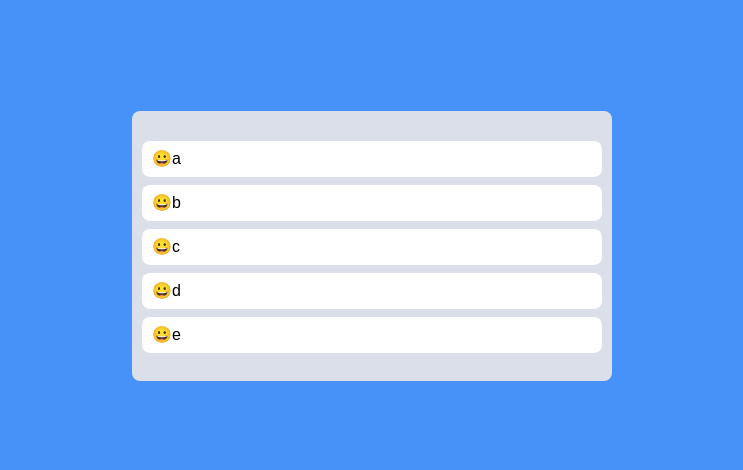
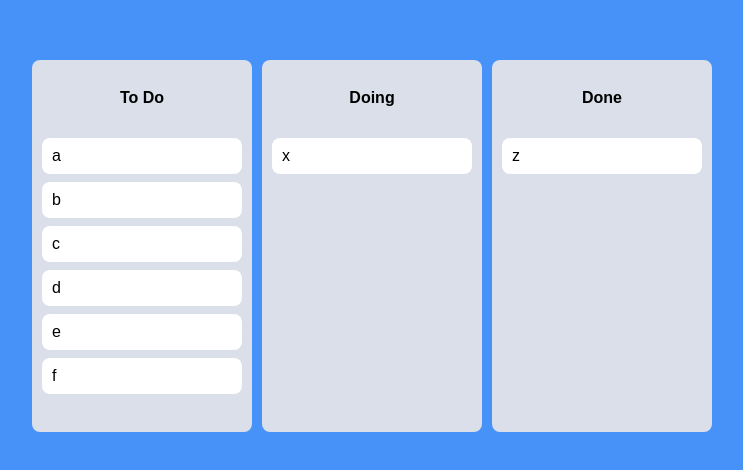
Before and after one commit to JUNG-EUN1997/react-todo, a React (Create React App) app: page / in a window 1280 px wide. Shown: the part 154-624 px from the top of the page, without its empty margins (268-1011 px from the left). Built offline with nearby package versions, Linux system fonts and the light colour scheme.

Commit message:
category추가, 리팩토링

```diff
--- a/src/App.tsx
+++ b/src/App.tsx
@@ -8,10 +8,12 @@
 } from "react-beautiful-dnd";
 import { useRecoilState } from "recoil";
 import { toDoState } from "./atoms";
+import DraggableCard from "./Component/DraggableCard";
+import Board from "./Component/Board";
 
 const Wrapper = styled.div`
   display: flex;
-  max-width: 480px;
+  max-width: 680px;
   width: 100%;
   margin: 0 auto;
   justify-content: center;
@@ -22,71 +24,51 @@
 const Boards = styled.div`
   display: grid;
   width: 100%;
-  grid-template-columns: repeat(1, 1fr);
+  gap: 10px;
+  grid-template-columns: repeat(3, 1fr);
 `;
 
-const Board = styled.div`
-  background-color: ${(props) => props.theme.boardColor};
-  padding: 20px 10px;
-  padding-top: 30px;
-  border-radius: 8px;
-  min-height: 100px;
-`;
-
-const Card = styled.div`
-  background-color: ${(props) => props.theme.cardColor};
-  border-radius: 8px;
-  padding: 10px;
-  margin-bottom: 8px;
-`;
-
-// recoil 작업 들어가기 #6.5 Reordering
 function App() {
   const [toDos, setToDos] = useRecoilState(toDoState);
-  const onDragEnd = ({ destination, source, draggableId }: DropResult) => {
-    //dragging finish event
-    console.log(draggableId);
+  const onDragEnd = (info: DropResult) => {
+    console.log(info);
+    const { destination, draggableId, source } = info;
     if (!destination) return;
 
-    setToDos((oldToDos) => {
-      const copyToDos = [...oldToDos];
-      console.log(copyToDos)
-      copyToDos.splice(source?.index, 1);
-      console.log('delete item')
-      console.log(copyToDos)
-      console.log('put back ',draggableId)
-      copyToDos.splice(destination?.index, 0, draggableId);
-      console.log(copyToDos)
-      return copyToDos;
-    });
+    if (destination?.droppableId === source.droppableId) {
+      setToDos((allBoards) => {
+        const boardCopy = [...allBoards[source.droppableId]];
+        boardCopy.splice(source?.index, 1);
+        boardCopy.splice(destination?.index, 0, draggableId);
+        return {
+          ...allBoards,
+          [source.droppableId] : boardCopy
+        }
+      });
+    }else{
+      setToDos((allBoards) => {
+        const sourceBoard = [...allBoards[source.droppableId]];
+        sourceBoard.splice(source?.index, 1);
+        const destinationBoard = [...allBoards[destination.droppableId]];
+        destinationBoard.splice(destination?.index, 0, draggableId);
+        return {
+          ...allBoards,
+          [source.droppableId] : sourceBoard,
+          [destination.droppableId] : destinationBoard,
+        };
+      });
+    }
+
+    /*  */
   };
   return (
     <>
       <DragDropContext onDragEnd={onDragEnd}>
         <Wrapper>
           <Boards>
-            <Droppable droppableId="one">
-              {(magic) => (
-                <Board ref={magic.innerRef} {...magic.droppableProps}>
-                  {toDos.map((toDo, index) => (
-                    <Draggable draggableId={toDo} index={index} key={toDo}>
-                      {/* key & draggableId must same! */}
-                      {(magic) => (
-                        <Card
-                          ref={magic.innerRef}
-                          {...magic.draggableProps}
-                          {...magic.dragHandleProps}
-                        >
-                          <span>😀</span>
-                          {toDo}
-                        </Card>
-                      )}
-                    </Draggable>
-                  ))}
-                  {magic.placeholder}
-                </Board>
-              )}
-            </Droppable>
+            {Object.keys(toDos).map((boardId) => (
+              <Board toDos={toDos[boardId]} boardId={boardId} key={boardId} />
+            ))}
           </Boards>
         </Wrapper>
       </DragDropContext>
--- /dev/null
+++ b/src/Component/Board.tsx
@@ -0,0 +1,61 @@
+import { Droppable } from "react-beautiful-dnd";
+import styled from "styled-components";
+import DraggableCard from "./DraggableCard";
+
+const Wrapper = styled.div`
+  background-color: ${(props) => props.theme.boardColor};
+  padding: 10px 0;
+  padding-top: 30px;
+  border-radius: 8px;
+  min-height: 100px;
+  display: flex;
+  flex-direction: column;
+`;
+
+interface IAreaProps {
+  isDraggingOver: boolean;
+  draggingFromThis: boolean;
+}
+
+const Area = styled.div<IAreaProps>`
+  flex-grow: 1;
+  background-color: ${(props) => (props.isDraggingOver ? "#dfe6e9" : props.draggingFromThis ? "#b2bec3" : "transparent")};
+  transition: background-color .5s;
+  padding: 20px 10px;
+`;
+
+const Title = styled.h1`
+  text-align: center;
+  margin-bottom: 12px;
+  font-weight: bold;
+`;
+
+interface IBoardProps {
+  toDos: string[];
+  boardId: string;
+}
+
+function Board({ toDos, boardId }: IBoardProps) {
+  return (
+    <Wrapper>
+      <Title>{boardId}</Title>
+      <Droppable droppableId={boardId}>
+        {(magic, snapshot) => (
+          <Area
+            ref={magic.innerRef}
+            {...magic.droppableProps}
+            isDraggingOver={snapshot.isDraggingOver}
+            draggingFromThis={Boolean(snapshot.draggingFromThisWith)}
+          >
+            {toDos.map((toDo, index) => (
+              <DraggableCard key={toDo} index={index} toDo={toDo} />
+            ))}
+            {magic.placeholder}
+          </Area>
+        )}
+      </Droppable>
+    </Wrapper>
+  );
+}
+
+export default Board;
--- /dev/null
+++ b/src/Component/DraggableCard.tsx
@@ -0,0 +1,42 @@
+import React from "react";
+import { Draggable } from "react-beautiful-dnd";
+import styled from "styled-components";
+
+interface ICardProps {
+  isDragging: boolean;
+}
+
+const Card = styled.div<ICardProps>`
+  background-color: ${(props) =>
+    props.isDragging ? "#6fc1ff" : props.theme.cardColor};
+  border-radius: 8px;
+  padding: 10px;
+  margin-bottom: 8px;
+`;
+
+interface IDraggableCardProps {
+  toDo: string;
+  index: number;
+}
+
+function DraggableCard({ toDo, index }: IDraggableCardProps) {
+  // 부모 state가 바뀌면, 전체가 다시 render됨
+  return (
+    <Draggable draggableId={toDo} index={index} key={toDo}>
+      {/* key & draggableId must same! */}
+      {(magic, snapshot) => (
+        <Card
+          ref={magic.innerRef}
+          {...magic.draggableProps}
+          {...magic.dragHandleProps}
+          isDragging={snapshot.isDragging}
+        >
+          <span></span>
+          {toDo}
+        </Card>
+      )}
+    </Draggable>
+  );
+}
+
+export default React.memo(DraggableCard); // prop이 바뀐만 다시 rendering 됨
--- a/src/atoms.tsx
+++ b/src/atoms.tsx
@@ -52,7 +52,15 @@
 });
  */
 
-export const toDoState = atom({
-  key : "toDo",
-  default : ["a", "b", "c", "d", "e"]
-})
+interface IToDoState {
+  [key: string]: string[];
+}
+
+export const toDoState = atom<IToDoState>({
+  key: "toDo",
+  default: {
+    "To Do": ["a", "b", "c", "d", "e", "f"],
+    Doing: ["x"],
+    Done: ["z"],
+  },
+});
```
Also changed, not shown: 1 other file (tests, documents, lock files or other folders).
